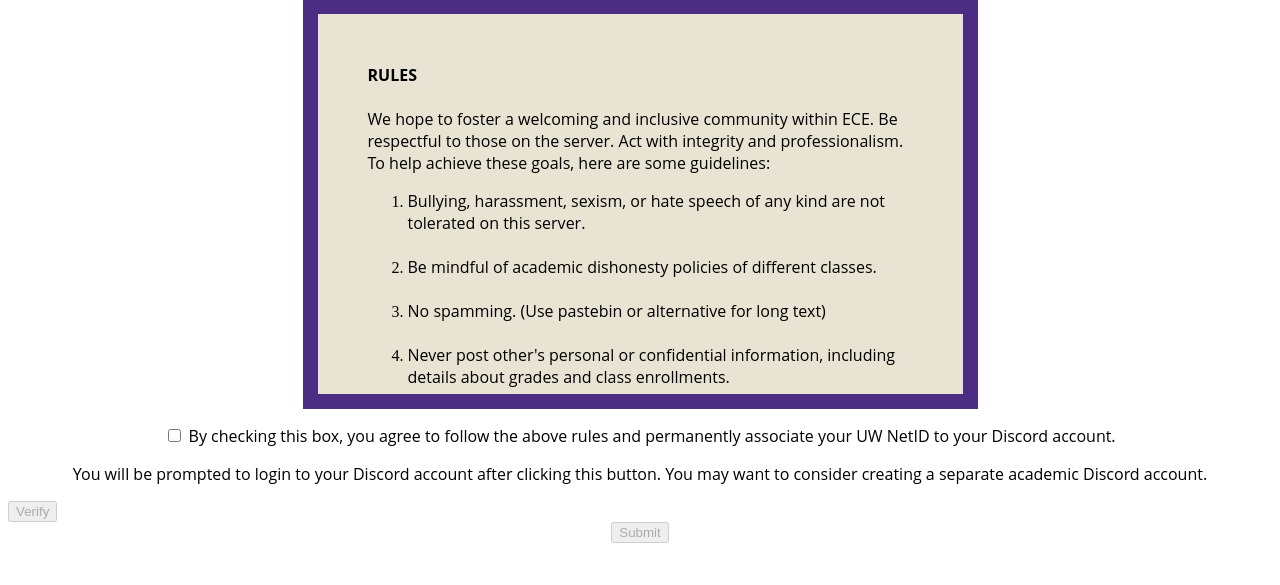
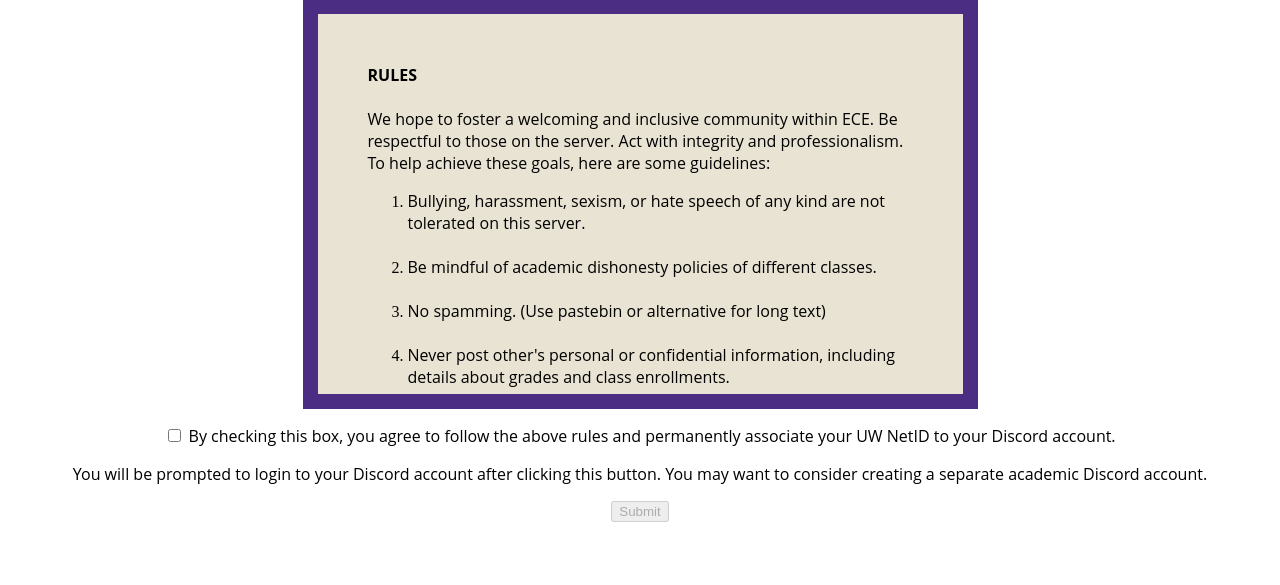
Before and after one commit to SeubertE/uw-discord-verify, a PHP site: page / in a window 1280 px wide. Shown: the part 200-785 px from the top of the page. Run offline with PHP 8.4, Linux system fonts and the light colour scheme.

Commit message:
Update index.php

```diff
--- a/index.php
+++ b/index.php
@@ -165,9 +165,9 @@ include('./bot/verify.php');
           You may want to consider creating a separate academic Discord account.</span></label><br>
     </p>
 
-    <button type="button" disabled=disabled onclick="location.href='http://students.washington.edu/seuberte/discord?action=acceptedterms';">Verify</button>
-    <form action="?action=verify">
-      <center> <input name="submit" class="inputButton" id="submit" disabled="disabled" type="submit"> </center>
+    <form action="/index.php?action=acceptedterms">
+      <center> <input name="button" class="inputButton" id="submit" disabled="disabled" type="submit"> </center>
     </form>
+
   </body>
 </html>
```
